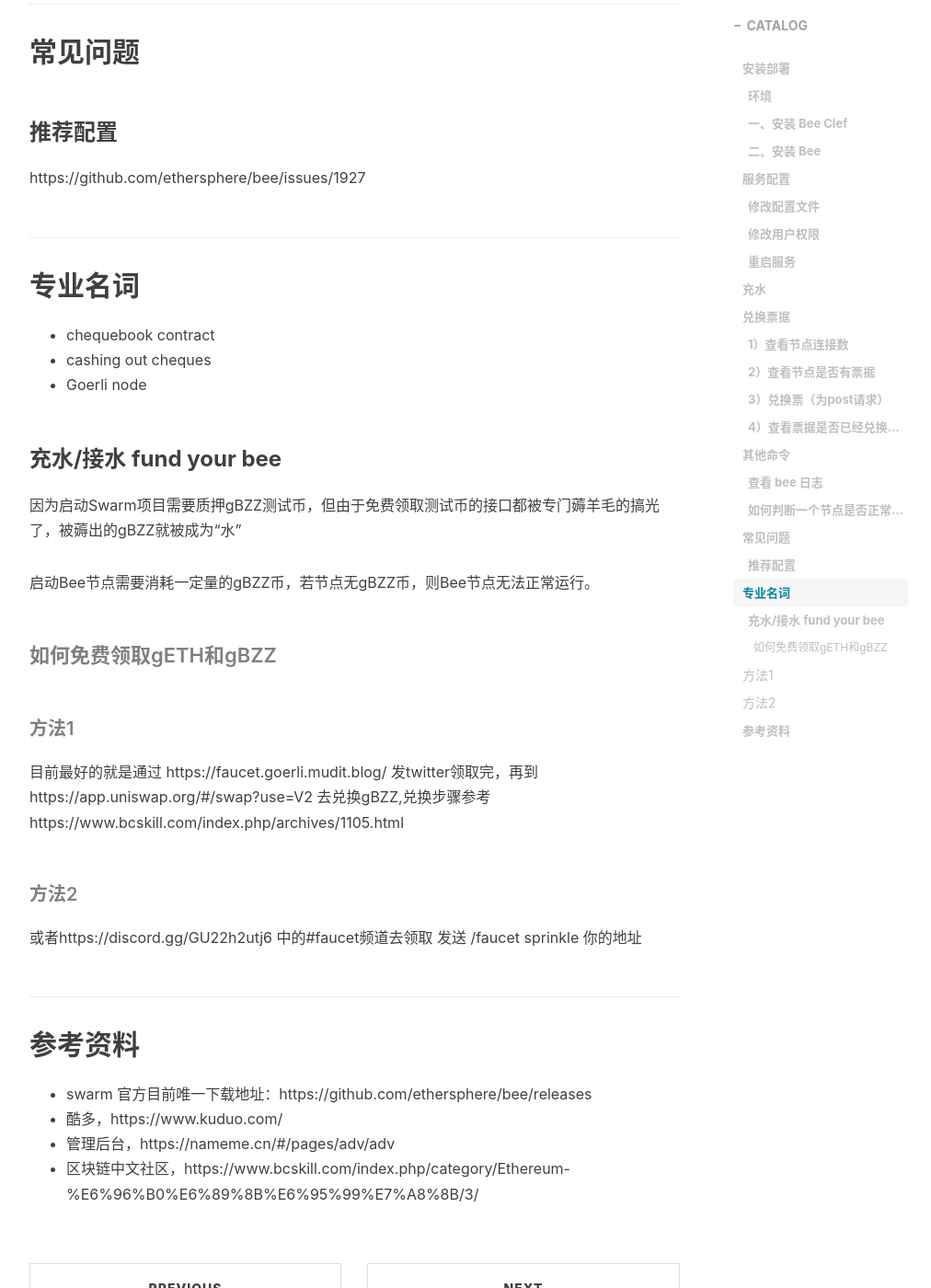
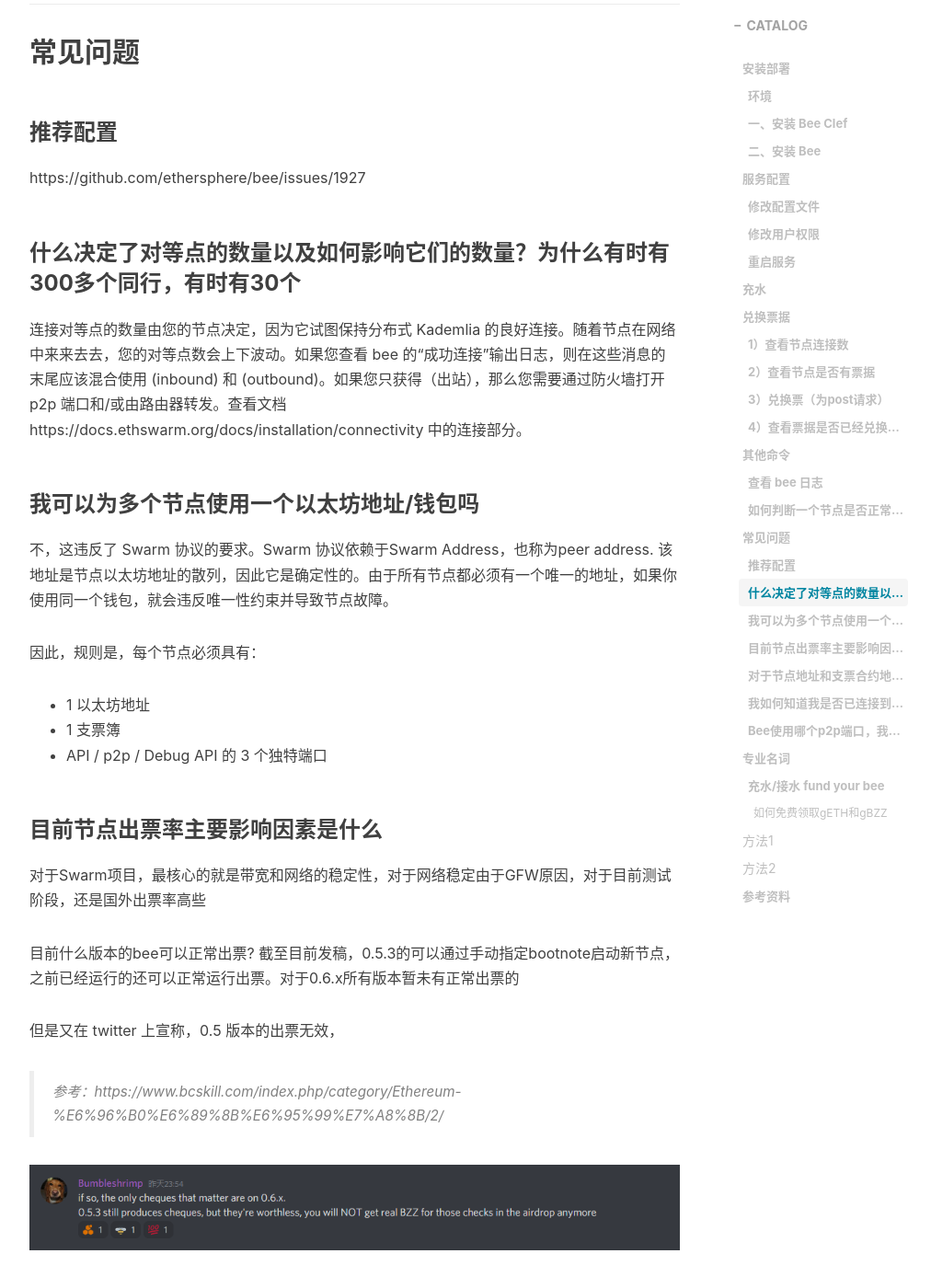
Before and after one commit to kougazhang/oom, a Jekyll site: the page built from _posts/2021-06-08-swarm.md, in a window 1280 px wide and 1400 px high, scrolled down 4524 px. Shown: the whole window at 92% size, without its empty margins (233-1245 px from the left). Built offline with Jekyll 4.4.1, drawn with Linux system fonts in a browser that asks for light colours; nearby versions of some CDN libraries; comment, search, counter and statistics services are not loaded; some of the changed text lies outside the part shown.

Commit message:
update swarm

````diff
--- a/_posts/2021-06-08-swarm.md
+++ b/_posts/2021-06-08-swarm.md
@@ -136,6 +136,42 @@ curl -s http://localhost:1635/peers | jq '.peers | length'
 ### 推荐配置
 https://github.com/ethersphere/bee/issues/1927
 
+### 什么决定了对等点的数量以及如何影响它们的数量？为什么有时有 300多个同行，有时有30个
+连接对等点的数量由您的节点决定，因为它试图保持分布式 Kademlia 的良好连接。随着节点在网络中来来去去，您的对等点数会上下波动。如果您查看 bee 的“成功连接”输出日志，则在这些消息的末尾应该混合使用 (inbound) 和 (outbound)。如果您只获得（出站），那么您需要通过防火墙打开 p2p 端口和/或由路由器转发。查看文档https://docs.ethswarm.org/docs/installation/connectivity 中的连接部分。
+
+### 我可以为多个节点使用一个以太坊地址/钱包吗
+不，这违反了 Swarm 协议的要求。Swarm 协议依赖于Swarm Address，也称为peer address. 该地址是节点以太坊地址的散列，因此它是确定性的。由于所有节点都必须有一个唯一的地址，如果你使用同一个钱包，就会违反唯一性约束并导致节点故障。
+
+因此，规则是，每个节点必须具有：
++ 1 以太坊地址
++ 1 支票簿
++ API / p2p / Debug API 的 3 个独特端口
+
+### 目前节点出票率主要影响因素是什么
+对于Swarm项目，最核心的就是带宽和网络的稳定性，对于网络稳定由于GFW原因，对于目前测试阶段，还是国外出票率高些
+
+目前什么版本的bee可以正常出票? 截至目前发稿，0.5.3的可以通过手动指定bootnote启动新节点，之前已经运行的还可以正常运行出票。对于0.6.x所有版本暂未有正常出票的
+
+但是又在 twitter 上宣称，0.5 版本的出票无效，
+> 参考：https://www.bcskill.com/index.php/category/Ethereum-%E6%96%B0%E6%89%8B%E6%95%99%E7%A8%8B/2/
+
+![bee01](/img/bee01.png)
+
+
+### 对于节点地址和支票合约地址是一个么？
+不是一个地址，可以简单理解成节点地址是你的钱包地址，支票合约地址是节点地址部署的一个合约，中间过程是SimpleSwapFactory合约帮忙部署的
+
+### 我如何知道我是否已连接到其他对等点
+您可以使用它的 HTTP api 与您的 Bee 通信。
+
+```
+curl http://localhost:1635/peers | jq
+```
+在您的命令行中键入以查看您的同行列表。
+
+### Bee使用哪个p2p端口，我应该在路由器中打开哪个端口？
+Bee 的默认 p2p 端口为 1634，请使用您的路由器转发此端口，并根据需要允许流量通过防火墙。Bee 也支持 UPNP，但建议您不要使用此协议，因为它缺乏安全性。有关更多详细信息，请参阅文档中的连接部分。
+
 ## 专业名词
 + chequebook contract
 + cashing out cheques
@@ -159,3 +195,7 @@ https://github.com/ethersphere/bee/issues/1927
 + 酷多，https://www.kuduo.com/
 + 管理后台，https://nameme.cn/#/pages/adv/adv
 + 区块链中文社区，https://www.bcskill.com/index.php/category/Ethereum-%E6%96%B0%E6%89%8B%E6%95%99%E7%A8%8B/3/
++ Swarm 中文白皮书, https://chinapeace.github.io/pdf/latest.bookofswarm.eth.ZH_CN.pdf
++ 官方博客，https://medium.com/ethereum-swarm
++ 官方推特，https://twitter.com/ethswarm
++ 官方文档，https://docs.ethswarm.org/docs/
````
Also changed, not shown: img/bee01.png (added).
